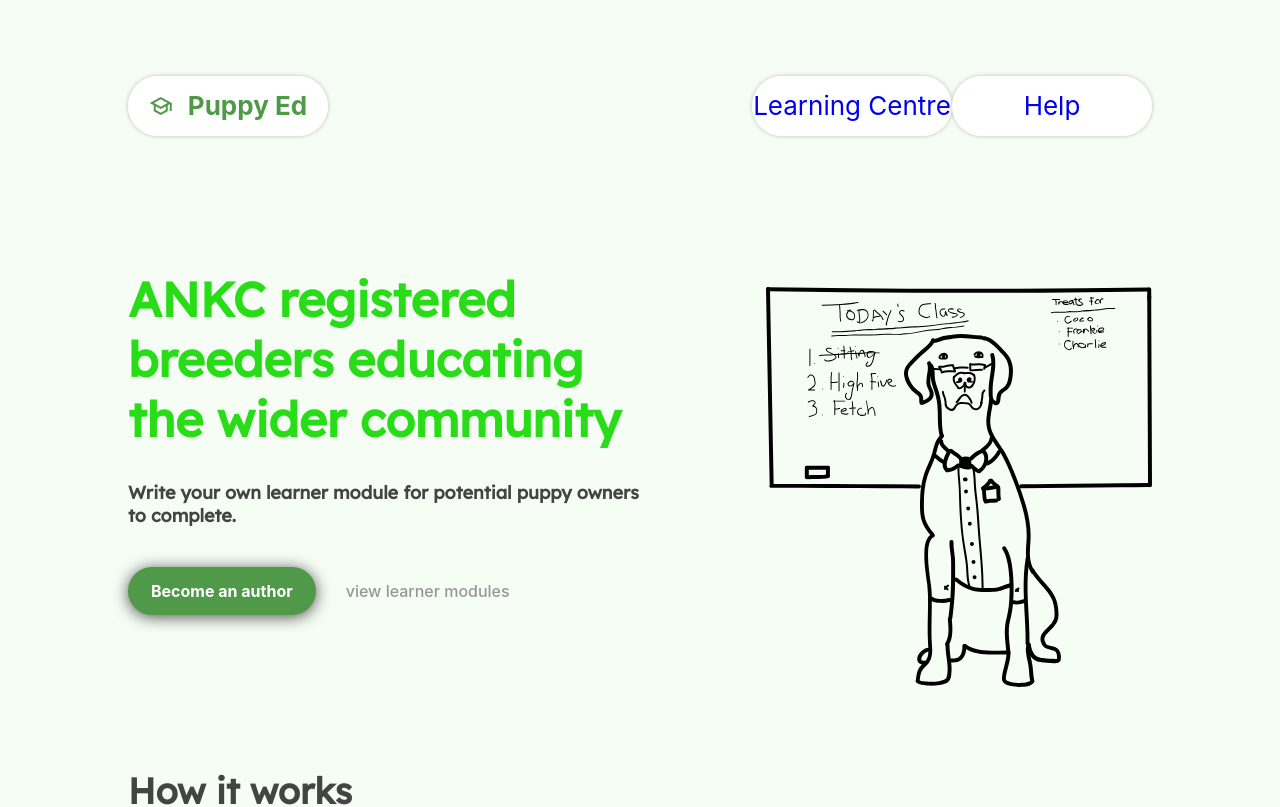
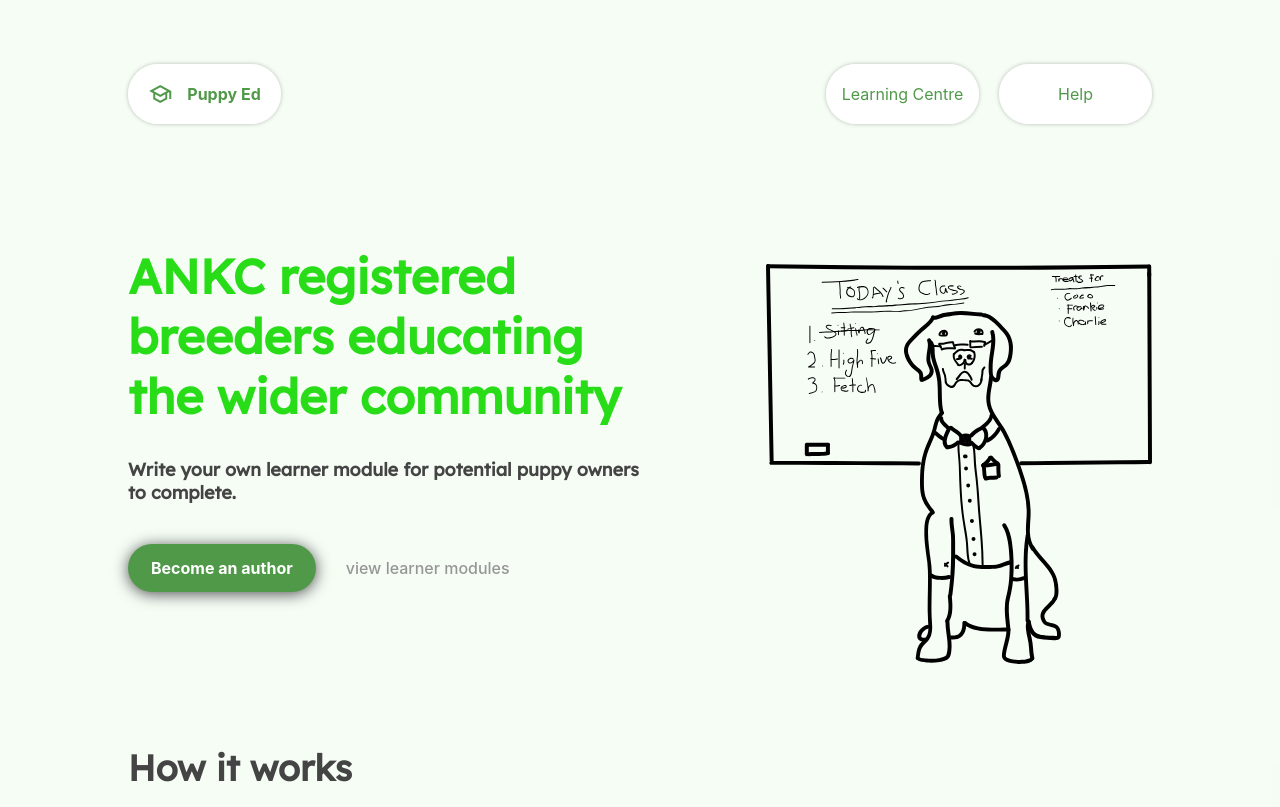
Before and after one commit to dylman123/puppy-ed, a React (Create React App) app: page / in a window 1280 px wide. Shown: the top 807 px of the page. Built offline with nearby package versions, Linux system fonts and the light colour scheme.

Commit message:
fixed header margins

```diff
--- a/src/App.css
+++ b/src/App.css
@@ -120,6 +120,6 @@
   backdrop-filter: blur(20px);
   /* Note: backdrop-filter has minimal browser support */
   border-radius: 30px;
-  min-width: 200px;
+  min-width: 153px;
   min-height: 60px;
 }
--- a/src/components/Header/Header.css
+++ b/src/components/Header/Header.css
@@ -1,22 +1,22 @@
 .App-header {
-  min-height: 20vh;
+  /* min-height: 20vh; */
   display: flex;
   flex-direction: row;
   align-items: center;
-  font-size: calc(10px + 2vmin);
   background-color: rgba(205, 242, 202, 0.2);
   padding: 2% 40px;
+  gap: 20px;
 }
 
 @media screen and (min-width: 768px) {
   .App-header {
-    padding: 2% 10%;
+    padding: 5% 10%;
   }
 }
 
 @media screen and (min-width: 1500px) {
   .App-header {
-    padding: 2% 17%;
+    padding: 3% 17%;
   }
 }
 
@@ -30,8 +30,10 @@
 
 .linkModulesPage {
   flex: 1;
+  color: #509949;
 }
 
 .linkHelpPage {
   flex: 1;
+  color: #509949;
 }
```
